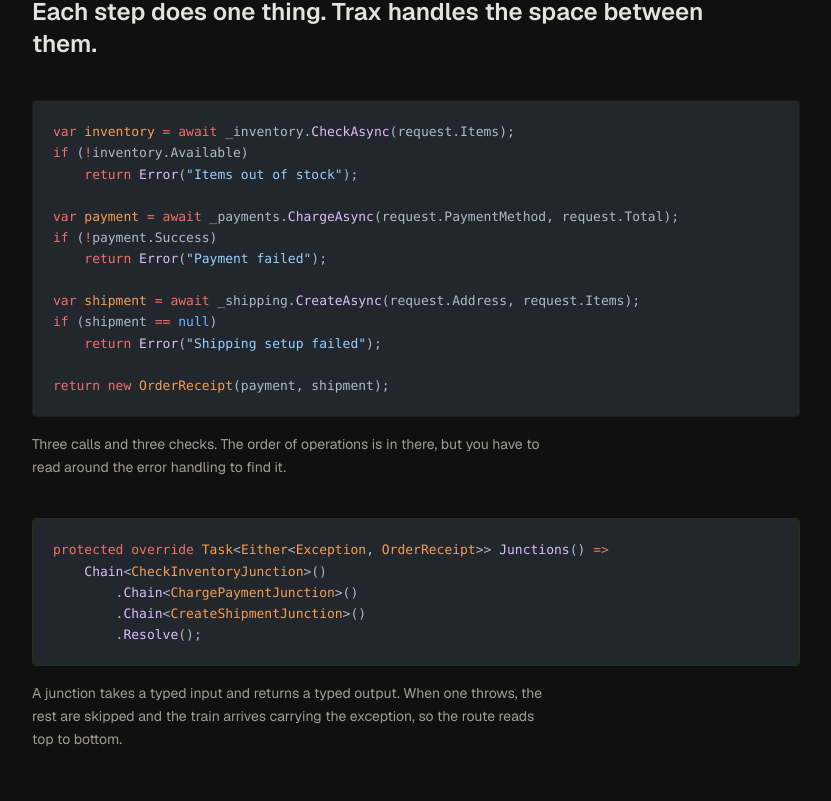
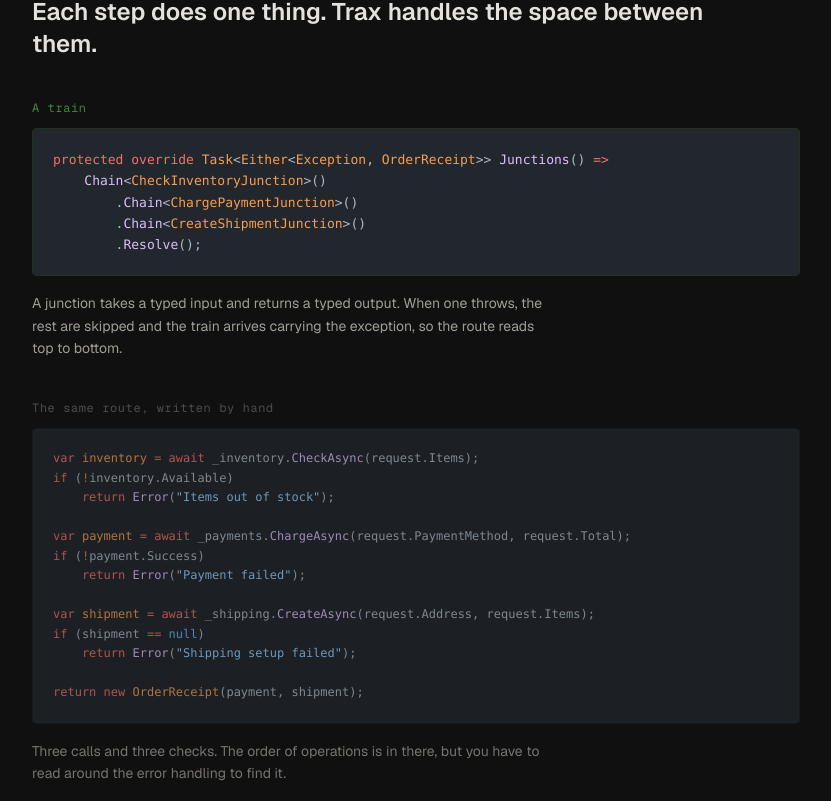
Before and after one commit to TraxSharp/Trax.Website, a Next.js app: page / in a window 1280 px wide. Shown: the part 879-1680 px from the top of the page, without its empty margins (64-895 px from the left). Built offline with nearby package versions, Linux system fonts and the light colour scheme.

Commit message:
fix: put the train first in the step section
The first code under the hero was the hand-written if-check version,
unlabelled, so it read as what Trax code looks like. The chain now comes
first under an 'A train' label, and the hand-written version follows,
labelled and dimmed, as the comparison.

```diff
--- a/src/components/landing/StepShape.tsx
+++ b/src/components/landing/StepShape.tsx
@@ -35,18 +35,9 @@ export default async function StepShape() {
 
         <div className="mt-10 max-w-3xl space-y-10">
           <div>
-            <div
-              className="overflow-hidden rounded border border-border/50 [&_pre]:overflow-x-auto [&_pre]:bg-bg-secondary [&_pre]:p-5 [&_pre]:font-mono [&_pre]:text-[13px] [&_pre]:leading-relaxed"
-              dangerouslySetInnerHTML={{ __html: inlineHtml }}
-            />
-            <p className="mt-4 max-w-lg text-sm leading-relaxed text-text-secondary">
-              Three calls and three checks. The order of operations is in
-              there, but you have to read around the error handling to find
-              it.
+            <p className="mb-3 font-mono text-xs tracking-wider text-accent">
+              A train
             </p>
-          </div>
-
-          <div>
             <div
               className="overflow-hidden rounded border border-accent/30 [&_pre]:overflow-x-auto [&_pre]:bg-bg-secondary [&_pre]:p-5 [&_pre]:font-mono [&_pre]:text-[13px] [&_pre]:leading-relaxed"
               dangerouslySetInnerHTML={{ __html: chainHtml }}
@@ -55,6 +46,21 @@ export default async function StepShape() {
               A junction takes a typed input and returns a typed output. When
               one throws, the rest are skipped and the train arrives carrying
               the exception, so the route reads top to bottom.
+            </p>
+          </div>
+
+          <div className="opacity-70">
+            <p className="mb-3 font-mono text-xs tracking-wider text-text-muted">
+              The same route, written by hand
+            </p>
+            <div
+              className="overflow-hidden rounded border border-border/50 [&_pre]:overflow-x-auto [&_pre]:bg-bg-secondary [&_pre]:p-5 [&_pre]:font-mono [&_pre]:text-[12px] [&_pre]:leading-relaxed"
+              dangerouslySetInnerHTML={{ __html: inlineHtml }}
+            />
+            <p className="mt-4 max-w-lg text-sm leading-relaxed text-text-secondary">
+              Three calls and three checks. The order of operations is in
+              there, but you have to read around the error handling to find
+              it.
             </p>
           </div>
         </div>
```
